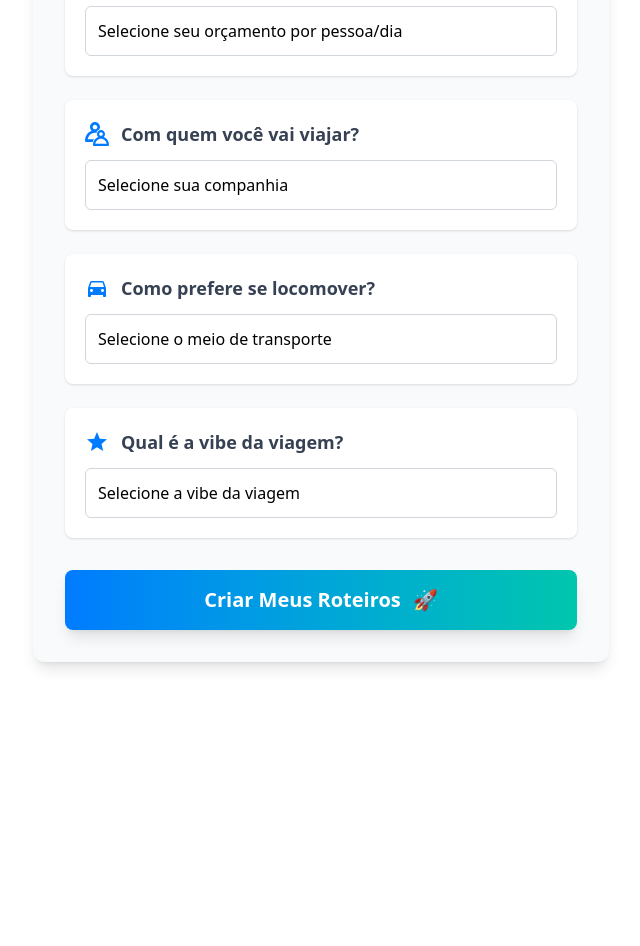
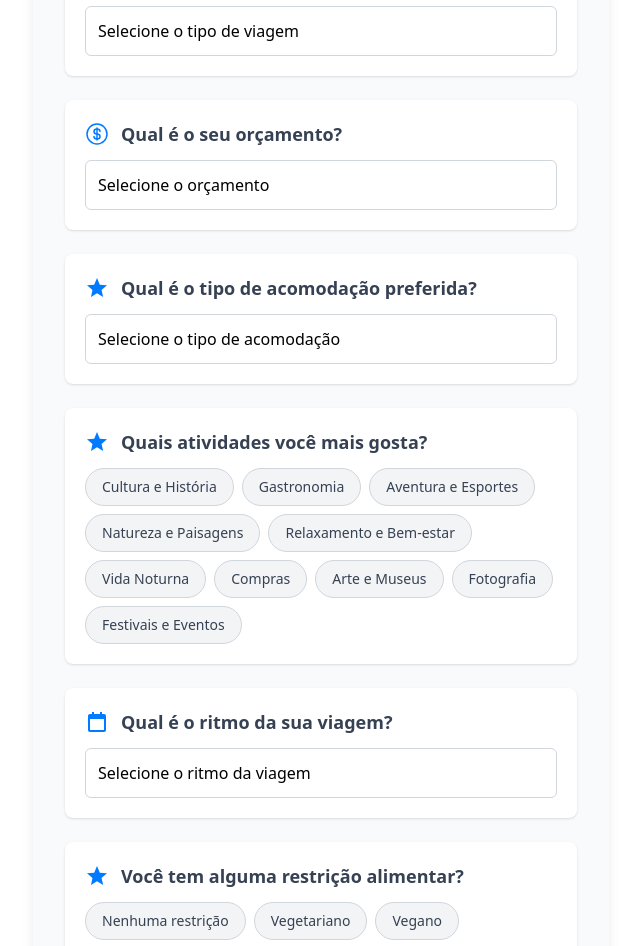
Before and after one commit to henriquecmelo1/TripWise, a React (Vite) app in the folder frontend/: page /forms in a window 1280 px wide. Shown: the part 1420-2366 px from the top of the page, without its empty margins (319-959 px from the left). Before the commit the page ends 2130 px from the top, so only its background shows below. Built offline with nearby package versions, Linux system fonts and the light colour scheme.

Commit message:
feat: integrate API for flight data

```diff
--- a/frontend/src/App.tsx
+++ b/frontend/src/App.tsx
@@ -3,7 +3,7 @@ import FlightSelection from './pages/FlightSelection'
 import ItineraryPage from './pages/ItineraryPage'
 import Questionnaire from './pages/Questionnaire'
 import { Routes, Route } from 'react-router-dom'
-import UserProfile from './pages/UserProfile'
+// import UserProfile from './pages/UserProfile'
 
 function App() {
 
@@ -12,7 +12,8 @@ function App() {
       <Route path='/forms' element={<Questionnaire />} />
       <Route path='/flights' element={<FlightSelection />} />
       <Route path='/itinerary' element={<ItineraryPage />} />
-      <Route path='/profile' element={<UserProfile />} />
+      <Route path='/' element={<Questionnaire />} />
+
     </Routes>
   )
 }
--- a/frontend/src/components/NavBar.tsx
+++ b/frontend/src/components/NavBar.tsx
@@ -18,14 +18,14 @@ export default function Navbar() {
 
       {/* Links de Navegação (Lado Direito) */}
       <div className="flex space-x-6">
-        <NavLink
+        {/* <NavLink
           to="/profile"
           className={({ isActive }) =>
             `text-lg font-medium hover:text-blue-600 transition-colors ${isActive ? 'text-blue-600 border-b-2 border-blue-600' : 'text-gray-700'}`
           }
         >
           Perfil
-        </NavLink>
+        </NavLink> */}
 
         <NavLink
           to="/forms"
--- a/frontend/src/data/mockFlights.ts
+++ b/frontend/src/data/mockFlights.ts
@@ -17,6 +17,8 @@ export interface Flight {
   // Por enquanto, vou remover 'type' da interface, ou assumir que não será usado mais para tags.
   // Se o backend enviar 'type', adicione-o aqui.
 }
+
+
 
 export const mockFlights: Flight[] = [
   {
--- a/frontend/src/data/questionnaireOptions.ts
+++ b/frontend/src/data/questionnaireOptions.ts
@@ -9,40 +9,101 @@ export interface BudgetRange {
   max: number;
 }
 
-export const dailyBudgetRanges: { [key: string]: BudgetRange } = {
-  'economico': { min: 50, max: 200 },
-  'moderado': { min: 200, max: 500 },
-  'confortavel': { min: 500, max: 800 },
-  'luxo': { min: 800, max: 2500 },
-};
+export const tripTypeOptions: Option[] = [
+  { value: "lazer", label: "Lazer/Turismo" },
+  { value: "romantico", label: "Romântica" },
+  { value: "aventura", label: "Aventura" },
+  { value: "negócios", label: "Negócios" },
+  { value: "família", label: "Família" },
+  { value: "solo", label: "Solo" },
+];
+
+// export const dailyBudgetRanges: { [key: string]: BudgetRange } = {
+//   economico: { min: 50, max: 200 },
+//   moderado: { min: 200, max: 500 },
+//   confortavel: { min: 500, max: 800 },
+//   luxo: { min: 800, max: 2500 },
+// };
 
 export const budgetOptions: Option[] = [
-  { value: 'economico', label: 'Econômico (R$ 50-200/dia por pessoa)' },
-  { value: 'moderado', label: 'Moderado (R$ 200-500/dia por pessoa)' },
-  { value: 'confortavel', label: 'Confortável (R$ 500-800/dia por pessoa)' },
-  { value: 'luxo', label: 'Luxo (R$ 800+/dia por pessoa)' },
+  {value: "economico", label: "Econômico - Até R$ 2.000"},
+  {value: "moderado", label: "Moderado - R$ 2.000 a R$ 5.000"},
+  {value: "confortavel", label: "Confortável - R$ 5.000 a R$ 10.000"},
+  {value: "premium", label: "Premium - Acima de R$ 10.000"},
 ];
 
-export const companionshipOptions: Option[] = [
-  { value: 'sozinho', label: 'Sozinho(a)' },
-  { value: 'familia', label: 'Com a família' },
-  { value: 'amigos', label: 'Com amigos' },
-  { value: 'parceiro', label: 'Com parceiro(a)' },
+export const accommodationOptions: Option[] = [
+  { value: "hostel", label: "Hostel/Albergue" },
+  { value: "hotel_economico", label: "Hotel Econômico" },
+  { value: "hotel_medio", label: "Hotel Categoria Média" },
+  { value: "hotel_luxo", label: "Hotel de Luxo" },
+  { value: "pousada", label: "Pousada" },
+  { value: "airbnb", label: "Airbnb/Casa" },
+  { value: "resort", label: "Resort" },
 ];
 
-export const transportationOptions: Option[] = [
-  { value: 'carro', label: 'Carro' },
-  { value: 'aviao', label: 'Avião' },
-  { value: 'trem', label: 'Trem' },
-  { value: 'onibus', label: 'Ônibus' },
+export const activityInterestsOptions: Option[] = [
+  //multiselect
+  { value: "cultura", label: "Cultura e História" },
+  { value: "gastronomia", label: "Gastronomia" },
+  { value: "aventura", label: "Aventura e Esportes" },
+  { value: "natureza", label: "Natureza e Paisagens" },
+  { value: "relaxamento", label: "Relaxamento e Bem-estar" },
+  { value: "vida_noturna", label: "Vida Noturna" },
+  { value: "shopping", label: "Compras" },
+  { value: "arte", label: "Arte e Museus" },
+  { value: "fotografia", label: "Fotografia" },
+  { value: "festivais", label: "Festivais e Eventos" },
 ];
 
-export const vibeOptions: Option[] = [
-  { value: 'romantico', label: 'Romântico' },
-  { value: 'animado', label: 'Animado' },
-  { value: 'divertido', label: 'Divertido' },
-  { value: 'descanso', label: 'Para descanso' },
-  { value: 'aventura', label: 'Aventura' },
-  { value: 'cultural', label: 'Cultural' },
-  { value: 'gastronomico', label: 'Gastronômico' },
+export const travelPaceOptions: Option[] = [
+  { value: "relaxado", label: "Relaxado - Poucas atividades por dia" },
+  { value: "moderado", label: "Moderado - Equilíbrio" },
+  { value: "ativo", label: "Ativo - Muitas atividades" },
+  { value: "intensivo", label: "Intensivo - Máximo aproveitamento" },
 ];
+
+export const foodRestrictionsOptions: Option[] = [
+  // multiselect
+  { value: "nenhuma", label: "Nenhuma restrição" },
+  { value: "vegetariano", label: "Vegetariano" },
+  { value: "vegano", label: "Vegano" },
+  { value: "sem_gluten", label: "Sem glúten" },
+  { value: "sem_lactose", label: "Sem lactose" },
+  { value: "halal", label: "Halal" },
+  { value: "kosher", label: "Kosher" },
+];
+
+// export const companionshipOptions: Option[] = [
+//   { value: "sozinho", label: "Sozinho(a)" },
+//   { value: "familia", label: "Com a família" },
+//   { value: "amigos", label: "Com amigos" },
+//   { value: "parceiro", label: "Com parceiro(a)" },
+// ];
+
+export const transportationOptions: Option[] = [
+  // multiselect
+  { value: "caminhada", label: "Caminhada" },
+  { value: "transporte_publico", label: "Transporte Público" },
+  { value: "taxi_uber", label: "Táxi/Uber" },
+  { value: "carro_alugado", label: "Carro Alugado" },
+  { value: "bicicleta", label: "Bicicleta" },
+  { value: "trem", label: "Trem" },
+];
+
+export const experienceTypeOptions: Option[] = [
+  { value: "turistico", label: "Pontos turísticos principais" },
+  { value: "autentico", label: "Experiências autênticas locais" },
+  { value: "misto", label: "Mistura de ambos" },
+  { value: "off_beaten", label: "Locais pouco conhecidos" },
+];
+
+// export const vibeOptions: Option[] = [
+//   { value: "romantico", label: "Romântico" },
+//   { value: "animado", label: "Animado" },
+//   { value: "divertido", label: "Divertido" },
+//   { value: "descanso", label: "Para descanso" },
+//   { value: "aventura", label: "Aventura" },
+//   { value: "cultural", label: "Cultural" },
+//   { value: "gastronomico", label: "Gastronômico" },
+// ];
--- a/frontend/src/pages/Questionnaire.tsx
+++ b/frontend/src/pages/Questionnaire.tsx
@@ -1,7 +1,8 @@
-import React, { useState, useEffect } from "react";
+import React, { useState } from "react";
 import Header from "../components/Questionnaire/Header";
 import InputText from "../components/Questionnaire/InputText";
 import SelectInput from "../components/Questionnaire/SelectInput";
+import MultiSelectInput from "../components/UserProfile/InputMultiSelect";
 import DateInput from "../components/Questionnaire/InputDate";
 import InputNumber from "../components/Questionnaire/InputNumber";
 import {
@@ -17,11 +18,17 @@ import {
 } from "../assets/icons";
 
 import {
-  dailyBudgetRanges,
+  tripTypeOptions,
+  // dailyBudgetRanges,
   budgetOptions,
-  companionshipOptions,
+  // companionshipOptions,
+  accommodationOptions,
+  activityInterestsOptions,
+  travelPaceOptions,
+  foodRestrictionsOptions,
   transportationOptions,
-  vibeOptions,
+  // vibeOptions,
+  experienceTypeOptions
 } from "../data/questionnaireOptions";
 import { useNavigate } from "react-router-dom";
 
@@ -33,74 +40,37 @@ export default function Questionnaire() {
   const [numCriancas, setNumCriancas] = useState<number>(0);
   const [numBebes, setNumBebes] = useState<number>(0);
 
+  const [tipoViagem, setTipoViagem] = useState<string>("");
   const [orcamento, setOrcamento] = useState<string>("");
-  const [companhia, setCompanhia] = useState<string>("");
-  const [transporte, setTransporte] = useState<string>("");
-  const [vibe, setVibe] = useState<string>("");
-
+  const [acomodacao, setAcomodacao] = useState<string>("");
+  const [interessesAtividades, setInteressesAtividades] = useState<string[]>([]);
+  const [ritmoViagem, setRitmoViagem] = useState<string>("");
+  const [restricoesAlimentares, setRestricoesAlimentares] = useState<string[]>([]);
+  const [transporte, setTransporte] = useState<string[]>([]);
+  const [experiencia, setExperiencia] = useState<string>("");
   const [dataIda, setDataIda] = useState<string | null>(null);
   const [dataVolta, setDataVolta] = useState<string | null>(null);
 
-  const [custoEstimado, setCustoEstimado] = useState<{
-    min: number;
-    avg: number;
-    max: number;
-  } | null>(null);
 
-  const [roteirosGerados, setRoteirosGerados] = useState<object | null>(null);
   const [isLoading, setIsLoading] = useState<boolean>(false);
   const [error, setError] = useState<string | null>(null);
 
   const navigate = useNavigate();
 
-  const formatCurrency = (value: number) => {
-    return new Intl.NumberFormat("pt-BR", {
-      style: "currency",
-      currency: "BRL",
-    }).format(value);
+
+
+
+
+  const calculateTravelersCount = (
+    numAdultos: number,
+    numCriancas: number,
+    numBebes: number
+  ): number => {
+    return numAdultos + numCriancas + numBebes;
   };
 
-  const calculateDurationInDays = (
-    start: string | null,
-    end: string | null
-  ): number | null => {
-    if (!start || !end) return null;
-    const startDate = new Date(start);
-    const endDate = new Date(end);
 
-    if (isNaN(startDate.getTime()) || isNaN(endDate.getTime())) {
-      return null;
-    }
 
-    const diffTime = Math.abs(endDate.getTime() - startDate.getTime());
-    const diffDays = Math.ceil(diffTime / (1000 * 60 * 60 * 24));
-    return diffDays + 1; // Inclusive duration
-  };
-
-  useEffect(() => {
-    const calculatedDuration = calculateDurationInDays(dataIda, dataVolta);
-
-    // O custo é geralmente calculado por adulto para o orçamento por pessoa/dia
-    if (
-      calculatedDuration !== null &&
-      calculatedDuration > 0 &&
-      numAdultos > 0 &&
-      orcamento &&
-      dailyBudgetRanges[orcamento]
-    ) {
-      const budget = dailyBudgetRanges[orcamento];
-      const minDaily = budget.min;
-      const maxDaily = budget.max;
-
-      const minTotal = calculatedDuration * numAdultos * minDaily; // Usando numAdultos
-      const maxTotal = calculatedDuration * numAdultos * maxDaily;
-      const avgTotal = (minTotal + maxTotal) / 2;
-
-      setCustoEstimado({ min: minTotal, avg: avgTotal, max: maxTotal });
-    } else {
-      setCustoEstimado(null);
-    }
-  }, [dataIda, dataVolta, numAdultos, orcamento]); // Dependências atualizadas
 
   const handleSubmit = async (event: React.FormEvent) => {
     event.preventDefault();
@@ -108,43 +78,117 @@ export default function Questionnaire() {
     setIsLoading(true);
     setError(null);
 
+    const totalViajantes = calculateTravelersCount(numAdultos, numCriancas, numBebes);
+
     const formData = {
-      origem,
-      destino,
-      numAdultos,
-      numCriancas,
-      numBebes,
-      orcamento,
-      companhia,
-      transporte,
-      vibe,
-      dataIda,
-      dataVolta,
+      // origem,
+      "destination": destino,
+      "start_date": dataIda,
+      "end_date": dataVolta,
+      // numAdultos,
+      // numCriancas,
+      // numBebes,
+      "travelers_count": totalViajantes,
+      "trip_type": tipoViagem,
+      "budget_range": orcamento,
+      "accommodation_type": acomodacao,
+      "activity_interests": interessesAtividades,
+      "travel_pace": ritmoViagem,
+      "food_restrictions": restricoesAlimentares,
+      "transport_preferences": transporte,
+      "experience_type": experiencia
     };
 
     console.log("Dados do formulário para envio:", formData);
+    const dataToSend={formData: formData};
+
+    const departureFlightData = {
+      "originCode": origem,
+      "destinationCode": destino,
+      "dateOfDeparture": dataIda,
+      "currency": "BRL",
+      "adults": numAdultos,
+      "children": numCriancas,
+      "infants": numBebes,
+      "max": 3
+    };
+
+    const returnFlightData = {
+      "originCode": destino,
+      "destinationCode": origem,
+      "dateOfDeparture": dataVolta,
+      "currency": "BRL",
+      "adults": numAdultos,
+      "children": numCriancas,
+      "infants": numBebes,
+      "max": 3
+    };
 
     try {
-      const response = await fetch("http://localhost:3001/api/roteiros", {
-        method: "POST",
-        headers: {
-          "Content-Type": "application/json",
-        },
-        body: JSON.stringify(formData),
-      });
+      // const response = await fetch("http://localhost:3000/api/ai/itinerary/generate", {
+      //   method: "POST",
+      //   headers: {
+      //     "Content-Type": "application/json",
+      //   },
+      //   body: JSON.stringify(dataToSend),
+      // });
 
-      if (!response.ok) {
-        const errorData = await response.json();
+      // if (!response.ok) {
+      //   const errorData = await response.json();
+      //   throw new Error(
+      //     errorData.message || `Erro do servidor: ${response.status}`
+      //   );
+      // }
+
+      // const data = await response.json();
+      // console.log("Resposta do backend:", data);
+      // setRoteirosGerados(data);
+      // navigate("/flights")
+      const [departureResponse, returnResponse, itineraryResponse] = await Promise.all([
+        fetch("http://localhost:3000/flights/search", {
+          method: "POST",
+          headers: {
+            "Content-Type": "application/json",
+          },
+          body: JSON.stringify(departureFlightData),
+        }),
+        fetch("http://localhost:3000/flights/search", {
+          method: "POST",
+          headers: {
+            "Content-Type": "application/json",
+          },
+          body: JSON.stringify(returnFlightData),
+        }),
+        fetch("http://localhost:3000/api/ai/itinerary/generate", {
+          method: "POST",
+          headers: {
+            "Content-Type": "application/json",
+          },
+          body: JSON.stringify(dataToSend),
+        }),
+      ]);
+      if (!departureResponse.ok || !returnResponse.ok || !itineraryResponse.ok) {
+        const errorData = await itineraryResponse.json();
         throw new Error(
-          errorData.message || `Erro do servidor: ${response.status}`
+          errorData.message || `Erro do servidor: ${itineraryResponse.status}`
         );
       }
+      const departureData = await departureResponse.json();
+      const returnData = await returnResponse.json();
+      const itineraryData = await itineraryResponse.json();
 
-      const data = await response.json();
-      console.log("Resposta do backend:", data);
-      setRoteirosGerados(data);
-      navigate("/flights")
+      console.log("Resposta do backend (voos de ida):", departureData);
+      console.log("Resposta do backend (voos de volta):", returnData);
+      console.log("Resposta do backend (roteiros):", itineraryData);
 
+      navigate("/flights", {
+        state: {
+          departureFlights: departureData,
+          returnFlights: returnData,
+          itineraries: itineraryData,
+        },
+
+      });
     } catch (err) {
       console.error("Erro ao enviar o formulário:", err);
       setError(
@@ -195,7 +239,6 @@ export default function Questionnaire() {
           minDate={dataIda || new Date().toISOString().split("T")[0]}
         />
 
-        {/* NOVO: Inputs para Adultos, Crianças e Bebês */}
         <InputNumber
           label="Quantos adultos?"
           icon={iconAdult} // Ícone de adulto
@@ -224,83 +267,78 @@ export default function Questionnaire() {
         />
 
         <SelectInput
-          label="Qual seu orçamento por pessoa por dia?"
+          label="Qual é o tipo da sua viagem?"
+          icon={iconUsers}
+          placeholder="Selecione o tipo de viagem"
+          options={tripTypeOptions}
+          value={tipoViagem}
+          onChange={setTipoViagem}
+        />
+
+        <SelectInput
+          label="Qual é o seu orçamento?"
           icon={iconDollarSign}
-          placeholder="Selecione seu orçamento por pessoa/dia"
+          placeholder="Selecione o orçamento"
           options={budgetOptions}
           value={orcamento}
           onChange={setOrcamento}
         />
 
-        {custoEstimado && (
-          <div className="p-5 bg-blue-50 border border-blue-200 rounded-lg shadow-md mt-6">
-            <h3 className="flex items-center text-blue-800 font-bold text-lg mb-4">
-              <span
-                className="inline-flex justify-center items-center w-6 h-6 mr-3 text-blue-600"
-                dangerouslySetInnerHTML={{ __html: iconDollarSign }}
-              />
-              Custo Total Estimado da Viagem
-            </h3>
-            <div className="grid grid-cols-3 gap-4 text-center">
-              <div className="p-3 bg-white rounded-md">
-                <p className="text-gray-600 text-sm">Mínimo</p>
-                <p className="text-green-600 font-bold text-lg">
-                  {formatCurrency(custoEstimado.min)}
-                </p>
-              </div>
-              <div className="p-3 bg-white rounded-md">
-                <p className="text-gray-600 text-sm">Média</p>
-                <p className="text-blue-600 font-bold text-lg">
-                  {formatCurrency(custoEstimado.avg)}
-                </p>
-              </div>
-              <div className="p-3 bg-white rounded-md">
-                <p className="text-gray-600 text-sm">Máximo</p>
-                <p className="text-orange-600 font-bold text-lg">
-                  {formatCurrency(custoEstimado.max)}
-                </p>
-              </div>
-            </div>
-            <p className="text-center text-gray-500 text-xs mt-4">
-              {calculateDurationInDays(dataIda, dataVolta)} dias × {numAdultos}{" "}
-              adulto{numAdultos !== 1 ? "s" : ""}{" "}
-              {numCriancas > 0
-                ? `× ${numCriancas} criança${numCriancas !== 1 ? "s" : ""} `
-                : ""}{" "}
-              {numBebes > 0
-                ? `× ${numBebes} bebê${numBebes !== 1 ? "s" : ""} `
-                : ""}{" "}
-              × orçamento por dia
-            </p>
-          </div>
-        )}
+        <SelectInput
+          label="Qual é o tipo de acomodação preferida?"
+          icon={iconStar}
+          placeholder="Selecione o tipo de acomodação"
+          options={accommodationOptions}
+          value={acomodacao}
+          onChange={setAcomodacao}
+        />
 
-        <SelectInput
-          label="Com quem você vai viajar?"
-          icon={iconUsers}
-          placeholder="Selecione sua companhia"
-          options={companionshipOptions}
-          value={companhia}
-          onChange={setCompanhia}
+        <MultiSelectInput
+          question="Quais atividades você mais gosta?"
+          icon={iconStar}
+          options={activityInterestsOptions}
+          selectedValues={interessesAtividades}
+          onChange={setInteressesAtividades}
+          maxSelections={5} // Limite de 5 seleções
         />
 
         <SelectInput
-          label="Como prefere se locomover?"
+          label="Qual é o ritmo da sua viagem?"
+          icon={iconCalendar}
+          placeholder="Selecione o ritmo da viagem"
+          options={travelPaceOptions}
+          value={ritmoViagem}
+          onChange={setRitmoViagem}
+        />
+
+        <MultiSelectInput
+          question="Você tem alguma restrição alimentar?"
+          icon={iconStar}
+          options={foodRestrictionsOptions}
+          selectedValues={restricoesAlimentares}
+          onChange={setRestricoesAlimentares}
+          maxSelections={3} // Limite de 3 seleções
+        />
+
+        <MultiSelectInput
+          question="Quais meios de transporte você prefere?"
           icon={iconCarSide}
-          placeholder="Selecione o meio de transporte"
           options={transportationOptions}
-          value={transporte}
+          selectedValues={transporte}
           onChange={setTransporte}
+          maxSelections={3} // Limite de 3 seleções
         />
 
         <SelectInput
-          label="Qual é a vibe da viagem?"
+          label="Qual é o tipo de experiência que você busca?"
           icon={iconStar}
-          placeholder="Selecione a vibe da viagem"
-          options={vibeOptions}
-          value={vibe}
-          onChange={setVibe}
+          placeholder="Selecione o tipo de experiência"
+          options={experienceTypeOptions}
+          value={experiencia}
+          onChange={setExperiencia}
         />
+
+
 
         <button
           type="submit"
@@ -325,19 +363,7 @@ export default function Questionnaire() {
           </div>
         )}
 
-        {roteirosGerados && (
-          <div className="mt-8 p-6 bg-blue-50 border border-blue-200 rounded-lg shadow-md">
-            <h2 className="text-2xl font-semibold text-blue-800 mb-4">
-              Seus Roteiros Personalizados:
-            </h2>
-            <pre className="bg-blue-100 p-4 rounded-md overflow-auto text-sm text-blue-900">
-              {JSON.stringify(roteirosGerados, null, 2)}
-            </pre>
-            <p className="mt-4 text-blue-700">
-              Aqui você pode formatar os roteiros de forma mais amigável!
-            </p>
-          </div>
-        )}
+
       </form>
     </div>
   );
```
Also changed, not shown: frontend/src/components/FlightSelection/FlightCard.tsx (+48 -14 lines), frontend/src/pages/FlightSelection.tsx (+19 -14 lines), 2 other files (tests, documents, lock files or other folders).
